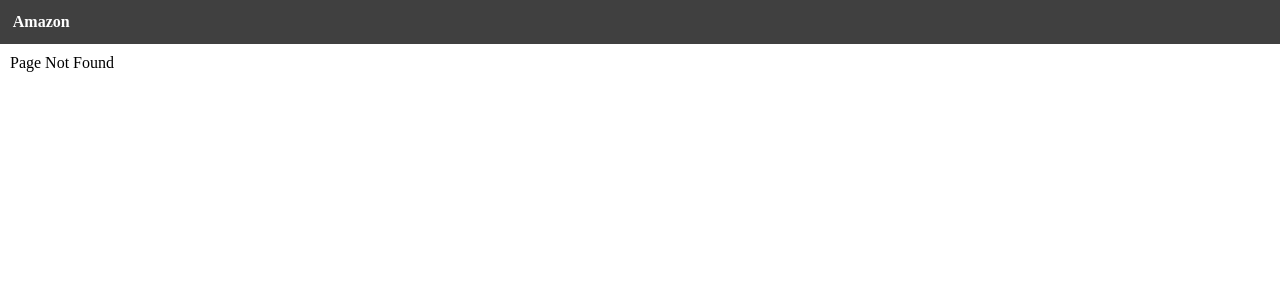
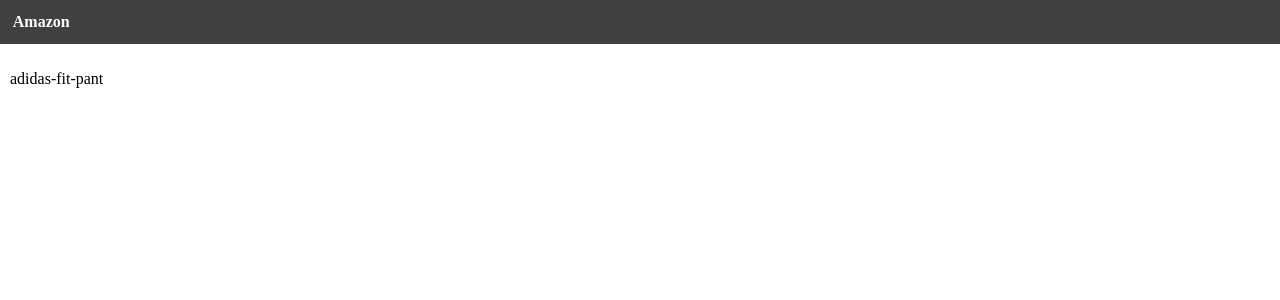
Before and after one commit to vijayagopalan/Ecomerse, a React (Create React App) app in the folder frontend/: page /product/adidas-fit-pant in a window 1280 px wide. Before the commit this address had no page. Shown: the top 300 px of the page. Built offline with nearby package versions, Linux system fonts and the light colour scheme.

Commit message:
Product Page for Route

```diff
--- a/frontend/src/App.js
+++ b/frontend/src/App.js
@@ -1,8 +1,9 @@
 import React from 'react';
-import {BrowserRouter, Routes, Route} from 'react-router-dom'
+import {BrowserRouter, Routes, Route, Link} from 'react-router-dom'
 import './App.css';
 import Home from './Home';
 import PageNotFound from './PageNotFound';
+import Product from './Product';
 
 
 function App() {
@@ -10,12 +11,13 @@ function App() {
     <BrowserRouter>
     <div>
       <header >
-        <a href='/'>Amazon</a>
+        <Link href='/'>Amazon</Link>
       </header>
       <main>
         <Routes>
           <Route path='/' excat element={<Home/>}/>
-          <Route path='*' excat element={<PageNotFound/>}/>
+          <Route path='/product/:slug' element={<Product/>}/>
+          <Route path='*' element={<PageNotFound/>}/>
         </Routes>
 
       </main>
--- a/frontend/src/Home.js
+++ b/frontend/src/Home.js
@@ -1,4 +1,5 @@
 import React from 'react';
+import { Link } from 'react-router-dom';
 import data from './data';
 
 const Home = () => {
@@ -9,13 +10,13 @@ const Home = () => {
           {
             data.products.map(product => (
               <div className="product" key={product.slug}>
-                <a href={`/product/${product.slug}`}>
+                <Link to={`/product/${product.slug}`}>
                   <img src={product.image} alt={product.name} />
-                </a>
+                </Link>
                 <div className="product-info">
-                  <a href={`/product/${product.slug}`}>
+                  <Link to={`/product/${product.slug}`}>
                     <p>{product.name}</p>
-                  </a>
+                  </Link>
                   <p><b>${product.price}</b></p>
                   <button>Add to cart</button>
                 </div>
--- /dev/null
+++ b/frontend/src/Product.js
@@ -0,0 +1,13 @@
+import React from 'react';
+import { useParams } from 'react-router-dom';
+
+const Product = () => {
+    const {slug} = useParams();
+    return (
+        <div>
+            <p>{slug}</p>
+        </div>
+    );
+};
+
+export default Product;
```
